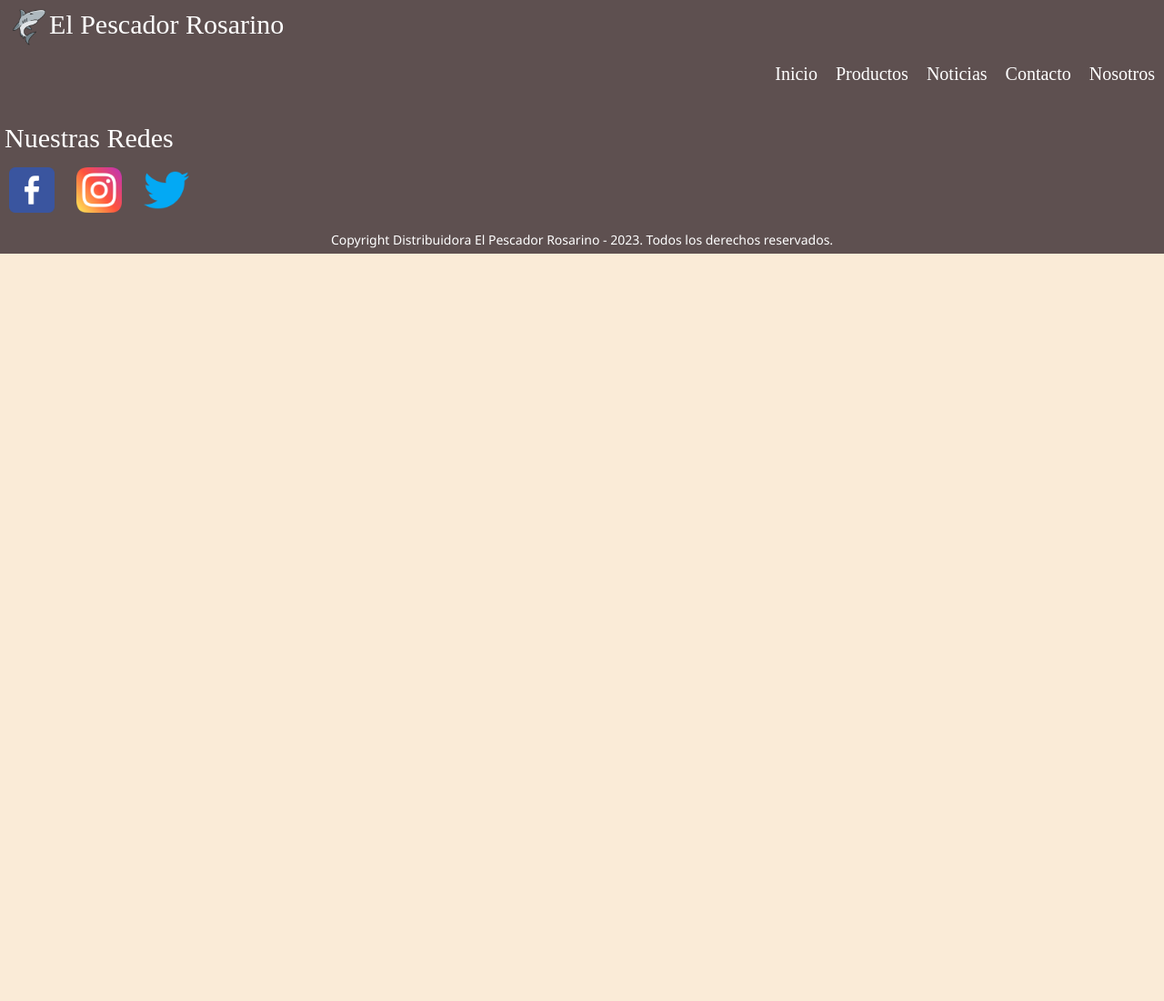
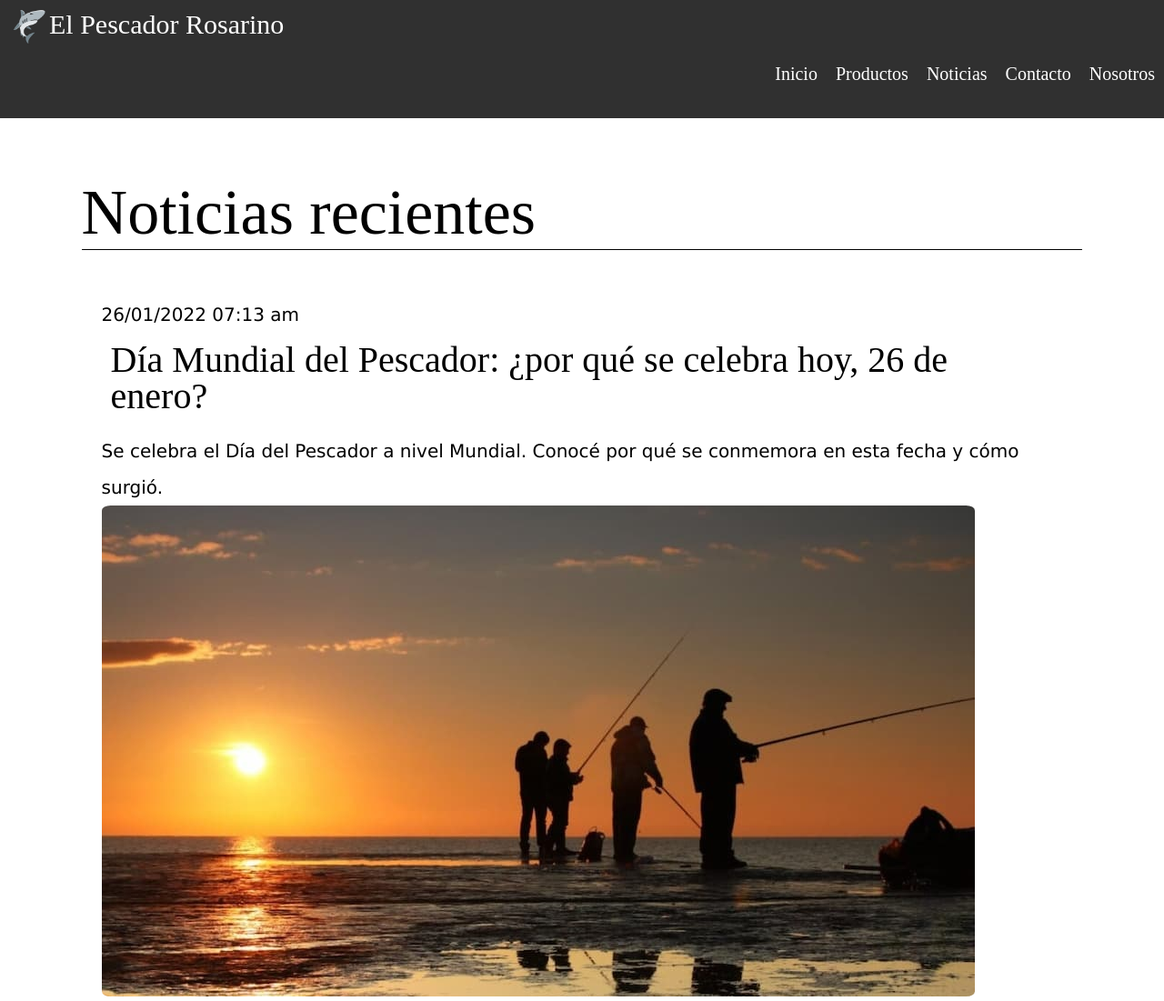
Before and after one commit to brunoroscino/proyecto-roscino-bruno, a plain HTML site: page pages/noticias.html in a window 1280 px wide. Shown: the top 1101 px of the page at 91% size. Before the commit the page ends 800 px from the top, so only its background shows below. Drawn offline with Linux system fonts and the light colour scheme; a web font is replaced by a local one.

Commit message:
tercerentrega

```diff
--- a/css/style.css
+++ b/css/style.css
@@ -9,8 +9,8 @@
 
 
 .navegacion {
-    background-color: rgb(94, 80, 80);
     height: 130px;
+    background-color: rgb(48, 48, 48);
 }
 
 .icono-sitio {
@@ -20,7 +20,6 @@
     width: 40px;
 }
 .navegacion h1 {
-    background-color: rgb(94, 80, 80);
     color: white;
     font-family: 'Eczar', serif;
     font-weight: 400;
@@ -39,6 +38,7 @@
 }
 .lista-navegacion li {
     margin: 10px;
+    transition-duration: .7s;
 }
 .lista-navegacion li a {
     color: white;
@@ -47,7 +47,7 @@
 
 header nav ul li a {
     text-decoration: none;
-    transition-duration: 1s;
+    transition-duration: .7s;
 }
 header nav ul {
     list-style: none;
@@ -66,6 +66,7 @@ header nav ul {
 }
 .menu-hamburguesa li {
     margin: 10px;
+    transition-duration: .7s;
 }
 .menu-hamburguesa li a {
     color: white;
@@ -85,20 +86,21 @@ header nav ul {
 
 /*!ANIMACIONES*/
 
+header nav ul li:hover {
+    transform: scale(1.2);
+}
 header nav ul li a:hover {
-    font-size: 120%;
     color: darkkhaki;
 }
 
 /*---Main---*/
 body {
-    background-color: antiquewhite;
+    background-color: rgb(7, 48, 66);
 }
-body main {
-    background-color: antiquewhite;
-}
+
 .carrusel {
-    margin: 5%;
+    width: 60%;
+    margin: 6% auto;
 }
 .carrusel div div div div h5 {
     -webkit-text-stroke: 0.5px;
@@ -107,9 +109,10 @@ body main {
 
 .ofertas-semana-index {
     display: flex;
+    color: white;
     justify-content: center;
     font-family: 'Anton', sans-serif;
-    font-size: 50px;
+    font-size: 60px;
     margin-bottom: 30px;
     text-align: center;
 }
@@ -147,8 +150,14 @@ body main {
 }
 /*---Footer---*/
 
+footer {
+    position: relative;
+    height: auto;
+    width: 100%;
+}
+
 footer div {
-    background-color: rgb(94, 80, 80);
+    background-color: rgb(48, 48, 48);
 }
 
 footer div h2 {
@@ -179,12 +188,8 @@ footer div img {
 /*NOSOTROS-1ERA PARTE*/
 
 
-.main-nosotros {
-    background-color: antiquewhite;
-}
 
 .nosotros-uno {
-    background-color: antiquewhite;
     display: flex;
     justify-content: space-between;
     width: 100%;
@@ -198,6 +203,7 @@ footer div img {
     font-family: 'Josefin Sans', sans-serif;
     font-weight: 400;
     font-size: 40px;
+    color: white;
     text-align: center;
     padding-top: 10%;
     font-weight: 200;
@@ -236,6 +242,7 @@ footer div img {
 @media screen and (max-width:350px){
     .nosotros-uno div p {
         font-size: 20px;
+
     }
 }
 /*NOSOTROS-GRIDS*/
@@ -243,7 +250,6 @@ footer div img {
 .nosotros-grid-conteiner{
     width: 80%;
     margin: 15px auto;
-    background-color: antiquewhite;
     display: grid;
     gap: 20px;
     grid-template-columns: 1fr 1fr 1fr 1fr;
@@ -283,3 +289,80 @@ footer div img {
         grid-template-rows: 1fr 1fr 1fr 1fr 1fr;
     }
 }
+
+/*!NOTICIAS*/
+.body-noticias {
+    background-color: white;
+}
+.main-noticias {
+    margin: 5% 7% 5% 7%;
+}
+.noticias-recientes {
+    color: black;
+    font-family: 'Eczar', serif;
+    font-weight: 400;
+    font-size: 70px;
+    display: flex;
+    justify-content: left;
+    border-bottom: 1px solid black;
+}
+
+.noticias-caja {
+    margin: 2%;
+}
+.noticias-caja div {
+    padding-bottom: 3%;
+    border-bottom: 1px solid black;
+}
+.noticias-caja div h2 {
+    color: black;
+    font-family: 'Eczar', serif;
+    font-weight: 400;
+    font-size: 40px;
+    padding: 10px;
+    display: flex;
+    justify-content: left;
+    line-height: 1;
+}
+
+.noticias-caja div img {
+    border-radius: 1%;
+}
+
+.noticias-caja div p {
+    color: black;
+    font-family: 'Lucida Sans', 'Lucida Sans Regular', 'Lucida Grande', 'Lucida Sans Unicode', Geneva, Verdana, sans-serif;
+    font-weight: 400;
+    font-size: 20px;
+    display: flex;
+    justify-content: left;
+    padding-top: 1%;
+    line-height: 2;
+}
+
+.noticias-caja div p::first-letter {
+    font-size: 3em;
+}
+
+.noticias-caja div a {
+    font-family: 'Lucida Sans', 'Lucida Sans Regular', 'Lucida Grande', 'Lucida Sans Unicode', Geneva, Verdana, sans-serif;
+    font-weight: 400;
+    font-size: 18px;
+    display: flex;
+    justify-content: left;
+}
+
+@media screen and (max-width:750px) {
+    .noticias-caja div img {
+        width: 90%;
+    }
+    .noticias-caja div h2{
+        font-size: 2em;
+    }
+}
+/*!NOTICIAS*/
+/*!NOTICIAS*/
+/*!NOTICIAS*/
+/*NOSOTROS-GRIDS*/
+/*NOSOTROS-GRIDS*/
+/*NOSOTROS-GRIDS*/
--- a/pages/noticias.html
+++ b/pages/noticias.html
@@ -8,9 +8,9 @@
     <link rel="preconnect" href="https://fonts.googleapis.com">
     <link rel="preconnect" href="https://fonts.gstatic.com" crossorigin>
     <link href="https://fonts.googleapis.com/css2?family=Eczar&display=swap" rel="stylesheet">
-    <title>Document</title>
+    <title>Noticias</title>
 </head>
-<body>
+<body class="body-noticias">
     <header class="navegacion">
         <h1> <img class="icono-sitio" src="../images/shark.png" alt="El Pescador Rosarino">El Pescador Rosarino</h1>
         <nav>
@@ -33,6 +33,38 @@
             </ul>
         </nav>
     </header>
+    <main class="main-noticias">
+        <h2 class="noticias-recientes">Noticias recientes</h2>
+        <section>
+            <div>
+                <img src="" alt="">
+            </div>
+        </section>
+        <section class="noticias-caja">
+            <div class="noticia">
+                <p>26/01/2022 07:13 am</p>
+                <h2>Día Mundial del Pescador: ¿por qué se celebra hoy, 26 de enero?
+                </h2>
+                <p>Se celebra el Día del Pescador a nivel Mundial. Conocé por qué se conmemora en esta fecha y cómo surgió.
+                </p>
+
+                <img src="../images/noticias/noticia-diadelpescador.jpg" alt="Dia del pescador">
+                <p>Se celebrará el Día del Pescador este 26 de enero, como sucede año  a año. Esta practica tomó una gran relevancia en los últimos años y suele llevarse a cabo, sobre todo, durante los fin de semana largos. Conocé cómo surgió y por qué se conmemora.
+                </p>
+                <a href="#">Leer más</a>
+            </div>
+            <div class="noticia">
+                <p>12/01/2023 16:23 pm</p>
+                <h2>Alarma: aparecen miles de peces muertos en el sur santafesino</h2>
+                <p>El fenómeno tuvo lugar en la laguna Virgina L. de Díaz, ubicada en la ciudad de Villa Cañás, como consecuencia dela gran sequía por la falta de lluvias que está aquejando a esa región.
+                </p>
+
+                <img src="../images/noticias/noticia-pecesmuertos.jpg" alt="Peces muertos">
+                <p>Gran alerta y preocupación causó entre las autoridades y los habitantes de la ciudad de Villa Cañas, ubicada en el departamento General López de la provincia de Santa Fe, la sorpresiva aparición de miles de peces muertos en la laguna Virginia L. de Díaz, debido a la falta de oxigenación como consecuencia de la gran sequía y falta de lluvias que está aquejando a esa región del sur santafesino.</p>
+                <a href="#">Leer más</a>
+                </div>
+        </section>
+    </main>
     <footer>
         <div>
             <h2>Nuestras Redes</h2>
```
Also changed, not shown: index.html (+1 -1 lines), pages/contacto.html (+1 -1 lines), pages/nosotros.html (+1 -2 lines), pages/productos.html (+1 -1 lines), images/noticias/noticia-diadelpescador.jpg (added), images/noticias/noticia-pecesmuertos.jpg (added).
